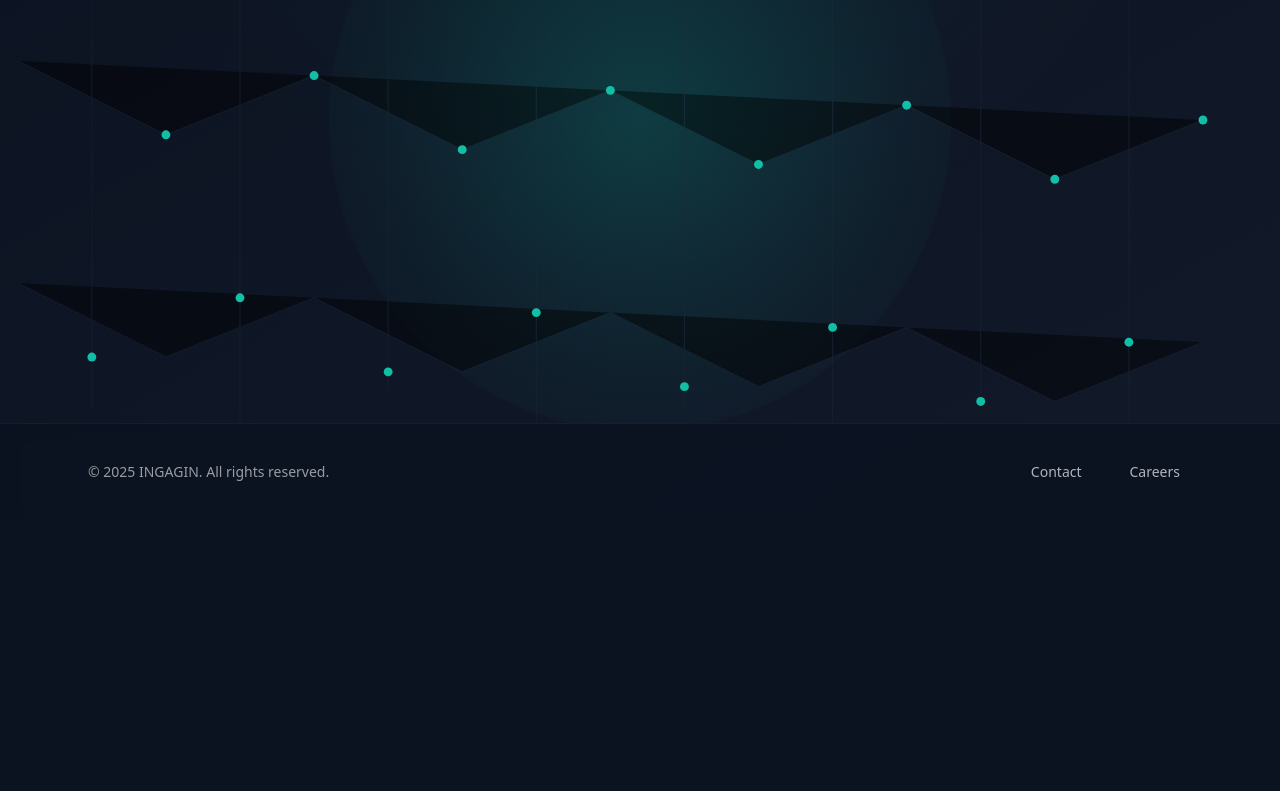
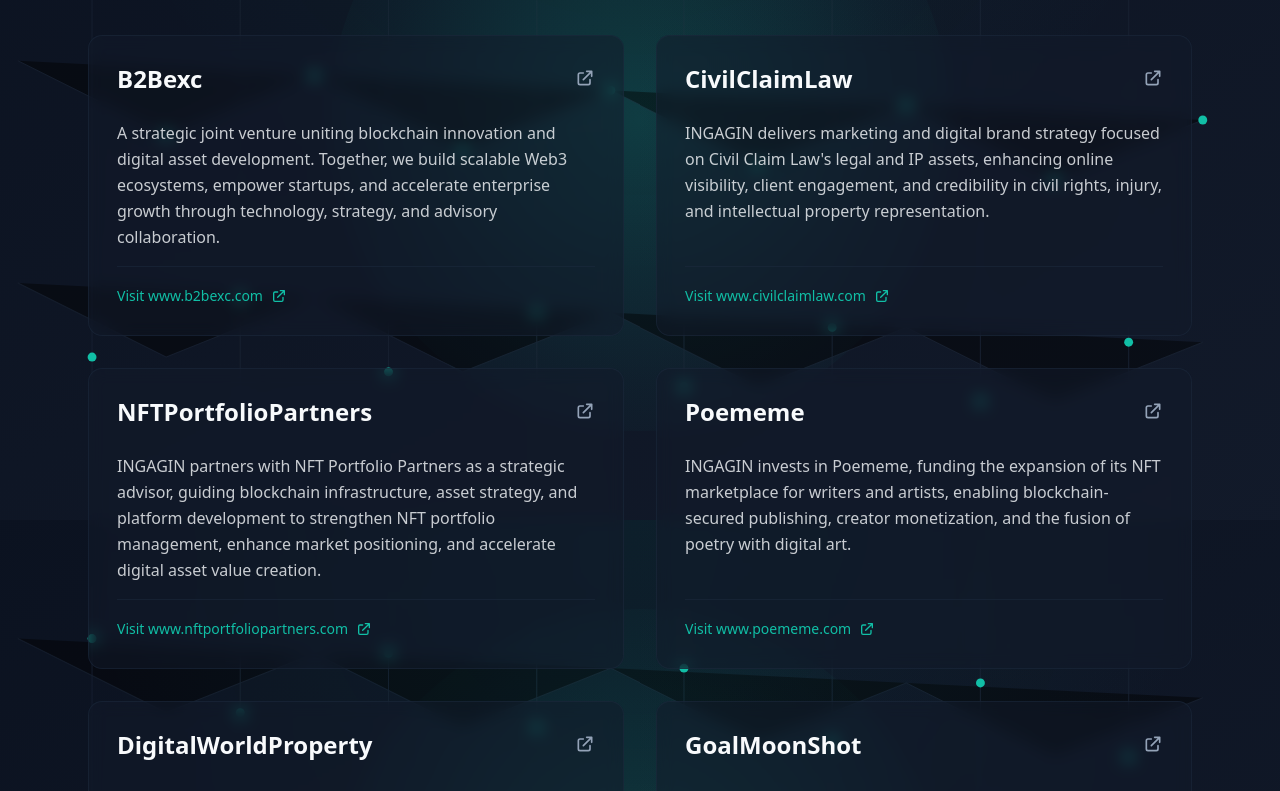
Before and after one commit to 0x0Zeus/INGAGIN, a Next.js app: page /portfolio in a window 1280 px wide. Shown: the part 280-1071 px from the top of the page. Before the commit the page ends 800 px from the top, so only its background shows below. Built offline with nearby package versions, Linux system fonts and the light colour scheme.

Commit message:
feat: add portolio page and careers page

```diff
--- a/src/app/careers/page.tsx
+++ b/src/app/careers/page.tsx
@@ -10,6 +10,24 @@
           INGAGIN: Careers
         </h1>
       </section>
+
+      <section className="space-y-6 max-w-4xl">
+        <p className="text-foreground/90 leading-relaxed">
+          At INGAGIN, we're shaping the future of digital assets and blockchain development. Our mission is to build transparent, scalable systems that connect industries, empower innovation, and redefine trust in the digital age.
+        </p>
+
+        <p className="text-foreground/90 leading-relaxed">
+          We're a team of creators, coders, and thinkers who believe in the power of decentralized technology to change the world. Here, you'll work on groundbreaking blockchain infrastructure, Web3 applications, and digital ecosystems that drive real-world transformation.
+        </p>
+
+        <p className="text-foreground/90 leading-relaxed">
+          If you're driven by innovation, inspired by collaboration, and eager to explore the edge of technology, INGAGIN is where your ideas can make impact. We value creativity, integrity, and vision—offering growth, flexibility, and the chance to build what's next.
+        </p>
+
+        <p className="text-foreground/90 leading-relaxed">
+          Join us in creating a smarter, more connected future. Explore opportunities at INGAGIN and help us engineer the evolution of digital systems across the globe.
+        </p>
+      </section>
     </div>
   );
 }
--- a/src/app/portfolio/page.tsx
+++ b/src/app/portfolio/page.tsx
@@ -1,4 +1,5 @@
 import type { Metadata } from "next";
+import PortfolioGrid from "./portfolio-grid";
 
 export const metadata: Metadata = {
   title: "Portfolio",
@@ -17,6 +18,8 @@
           INGAGIN: Portfolio
         </h1>
       </section>
+
+      <PortfolioGrid />
     </div>
   );
 }
--- /dev/null
+++ b/src/app/portfolio/portfolio-grid.tsx
@@ -0,0 +1,146 @@
+"use client";
+
+import Link from "next/link";
+
+const portfolioItems = [
+  {
+    id: 1,
+    title: "B2Bexc",
+    description: "A strategic joint venture uniting blockchain innovation and digital asset development. Together, we build scalable Web3 ecosystems, empower startups, and accelerate enterprise growth through technology, strategy, and advisory collaboration.",
+    link: "https://www.b2bexc.com",
+    linkText: "Visit www.b2bexc.com",
+  },
+  {
+    id: 2,
+    title: "CivilClaimLaw",
+    description: "INGAGIN delivers marketing and digital brand strategy focused on Civil Claim Law's legal and IP assets, enhancing online visibility, client engagement, and credibility in civil rights, injury, and intellectual property representation.",
+    link: "https://www.civilclaimlaw.com",
+    linkText: "Visit www.civilclaimlaw.com",
+  },
+  {
+    id: 3,
+    title: "NFTPortfolioPartners",
+    description: "INGAGIN partners with NFT Portfolio Partners as a strategic advisor, guiding blockchain infrastructure, asset strategy, and platform development to strengthen NFT portfolio management, enhance market positioning, and accelerate digital asset value creation.",
+    link: "https://www.nftportfoliopartners.com",
+    linkText: "Visit www.nftportfoliopartners.com",
+  },
+  {
+    id: 4,
+    title: "Poememe",
+    description: "INGAGIN invests in Poememe, funding the expansion of its NFT marketplace for writers and artists, enabling blockchain-secured publishing, creator monetization, and the fusion of poetry with digital art.",
+    link: "https://www.poememe.com",
+    linkText: "Visit www.poememe.com",
+  },
+  {
+    id: 5,
+    title: "DigitalWorldProperty",
+    description: "INGAGIN provides digital asset advisory services to Digital World Property, guiding tokenized real-estate development, blockchain infrastructure design, and Web3 market strategy to help the startup build scalable virtual property ecosystems, expand investor access, and strengthen transparent digital ownership models.",
+    link: "https://www.digitalworldproperty.com",
+    linkText: "Visit www.digitalworldproperty.com",
+  },
+  {
+    id: 6,
+    title: "GoalMoonShot",
+    description: "INGAGIN invests in Goal Moon Shot, providing strategic capital to develop tokenized sports assets and fan engagement technology that connects global soccer communities through blockchain innovation.",
+    link: "https://www.goalmoonshot.com",
+    linkText: "Visit www.goalmoonshot.com",
+  },
+  {
+    id: 7,
+    title: "MythMemes",
+    description: "INGAGIN invests in MythMemes, supporting the expansion of its NFT storytelling platform and blockchain marketplace where mythology, art, and digital collectibles intersect to create a new form of cultural expression.",
+    link: "https://www.mythmemes.com",
+    linkText: "Visit www.mythmemes.com",
+  },
+  {
+    id: 8,
+    title: "GOLDEXCG",
+    description: "INGAGIN leads the creative marketing and digital growth strategy for GOLDEXCG, developing its brand identity, blockchain media presence, and investor communications to elevate visibility, credibility, and engagement across Web3 markets and global fintech communities.",
+    link: "https://goldexcg.com",
+    linkText: "Visit goldexcg.com",
+  },
+];
+
+export default function PortfolioGrid() {
+  return (
+    <section className="grid grid-cols-1 md:grid-cols-2 lg:grid-cols-2 gap-6 lg:gap-8">
+      {portfolioItems.map((item, index) => (
+        <div
+          key={item.id}
+          className="group relative rounded-xl border border-border/50 bg-card/50 backdrop-blur-sm overflow-hidden hover:border-primary/20 hover:shadow-xl hover:shadow-primary/5 transition-all duration-500 flex flex-col h-full"
+          style={{
+            animationDelay: `${index * 100}ms`,
+          }}
+        >
+          {/* Content Section */}
+          <div className="p-6 lg:p-7 flex flex-col flex-1 relative">
+            {/* Title with accent line */}
+            <div className="mb-4">
+              <div className="flex items-start justify-between gap-3 mb-2">
+                <h2 className="text-xl lg:text-2xl font-semibold text-foreground leading-tight group-hover:text-primary transition-colors duration-300">
+                  {item.title}
+                </h2>
+                <Link
+                  href={item.link}
+                  target="_blank"
+                  rel="noopener noreferrer"
+                  className="flex-shrink-0 mt-1 text-muted-foreground hover:text-primary transition-colors duration-300"
+                  onClick={(e) => e.stopPropagation()}
+                >
+                  <svg
+                    className="w-5 h-5"
+                    fill="none"
+                    stroke="currentColor"
+                    viewBox="0 0 24 24"
+                  >
+                    <path
+                      strokeLinecap="round"
+                      strokeLinejoin="round"
+                      strokeWidth={2}
+                      d="M10 6H6a2 2 0 00-2 2v10a2 2 0 002 2h10a2 2 0 002-2v-4M14 4h6m0 0v6m0-6L10 14"
+                    />
+                  </svg>
+                </Link>
+              </div>
+              <div className="h-0.5 w-0 bg-primary group-hover:w-12 transition-all duration-500 rounded-full" />
+            </div>
+
+            {/* Description */}
+            <p className="text-foreground/80 leading-relaxed text-sm lg:text-base flex-1 mb-4">
+              {item.description}
+            </p>
+
+            {/* Link Section */}
+            <div className="mt-auto pt-4 border-t border-border/50">
+              <Link
+                href={item.link}
+                target="_blank"
+                rel="noopener noreferrer"
+                className="inline-flex items-center gap-2 text-sm font-medium text-primary hover:text-primary/80 transition-colors duration-300 group/link"
+                onClick={(e) => e.stopPropagation()}
+              >
+                <span>{item.linkText}</span>
+                <svg
+                  className="w-4 h-4 transform group-hover/link:translate-x-1 group-hover/link:-translate-y-1 transition-transform duration-300"
+                  fill="none"
+                  stroke="currentColor"
+                  viewBox="0 0 24 24"
+                >
+                  <path
+                    strokeLinecap="round"
+                    strokeLinejoin="round"
+                    strokeWidth={2}
+                    d="M10 6H6a2 2 0 00-2 2v10a2 2 0 002 2h10a2 2 0 002-2v-4M14 4h6m0 0v6m0-6L10 14"
+                  />
+                </svg>
+              </Link>
+            </div>
+          </div>
+
+          {/* Hover glow effect */}
+          <div className="absolute inset-0 rounded-xl bg-primary/0 group-hover:bg-primary/5 transition-colors duration-500 pointer-events-none" />
+        </div>
+      ))}
+    </section>
+  );
+}
```
